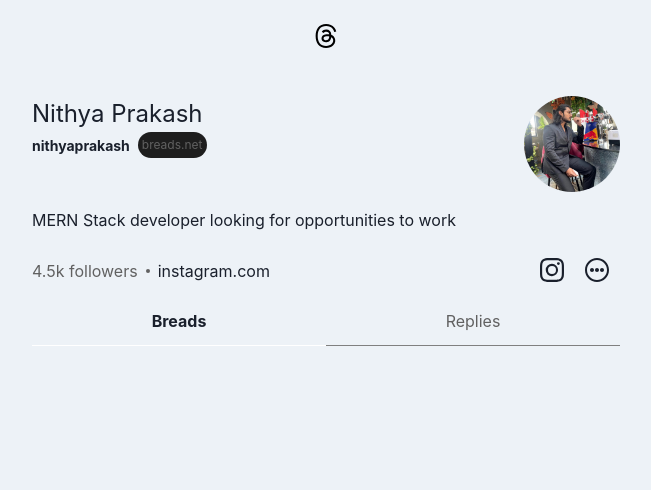
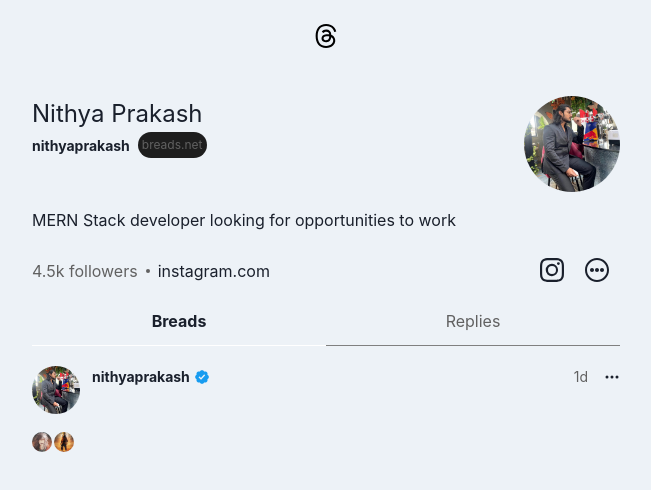
Before and after one commit to nithyaprakashav/BREADS-Threads-app-with-Chat-feature, a React (Vite) app in the folder Frontend/: page /1 in a window 1280 px wide. Shown: the top 490 px of the page, without its empty margins (314-965 px from the left). Built offline with nearby package versions, Linux system fonts and the light colour scheme.

Commit message:
Add images

```diff
--- a/Frontend/src/pages/UserPage.jsx
+++ b/Frontend/src/pages/UserPage.jsx
@@ -1,8 +1,12 @@
 import UserNavbar from "../components/UserNavbar";
+import UserPost from "../components/UserPost";
 
 const UserPage = () => {
     return (
-        <UserNavbar/>
+        <>
+            <UserNavbar/>
+            <UserPost/>
+        </>
      );
 }
 
```
Also changed, not shown: Frontend/public/Jiraiya.jpg (added), Frontend/public/naruto.png (added).
